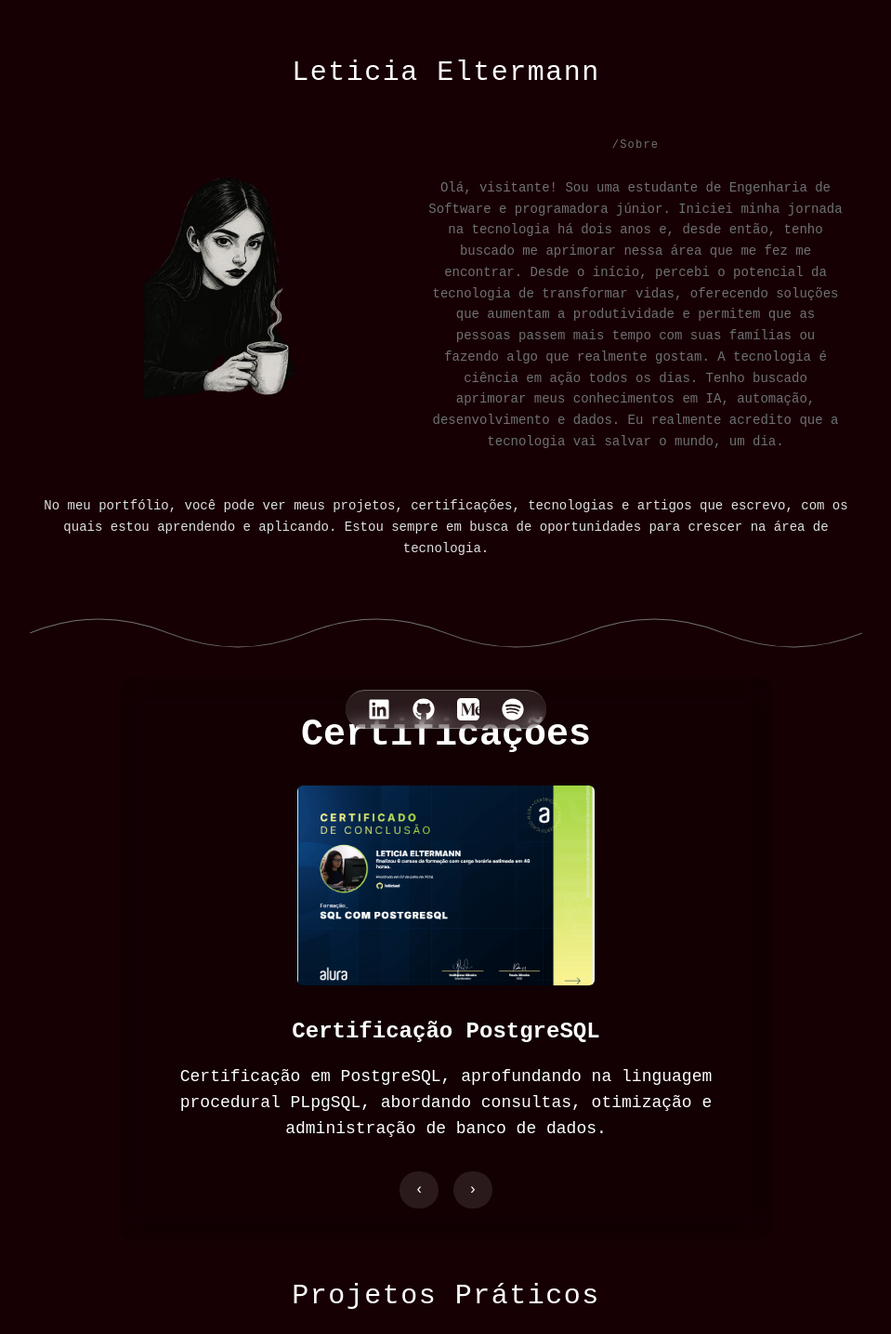
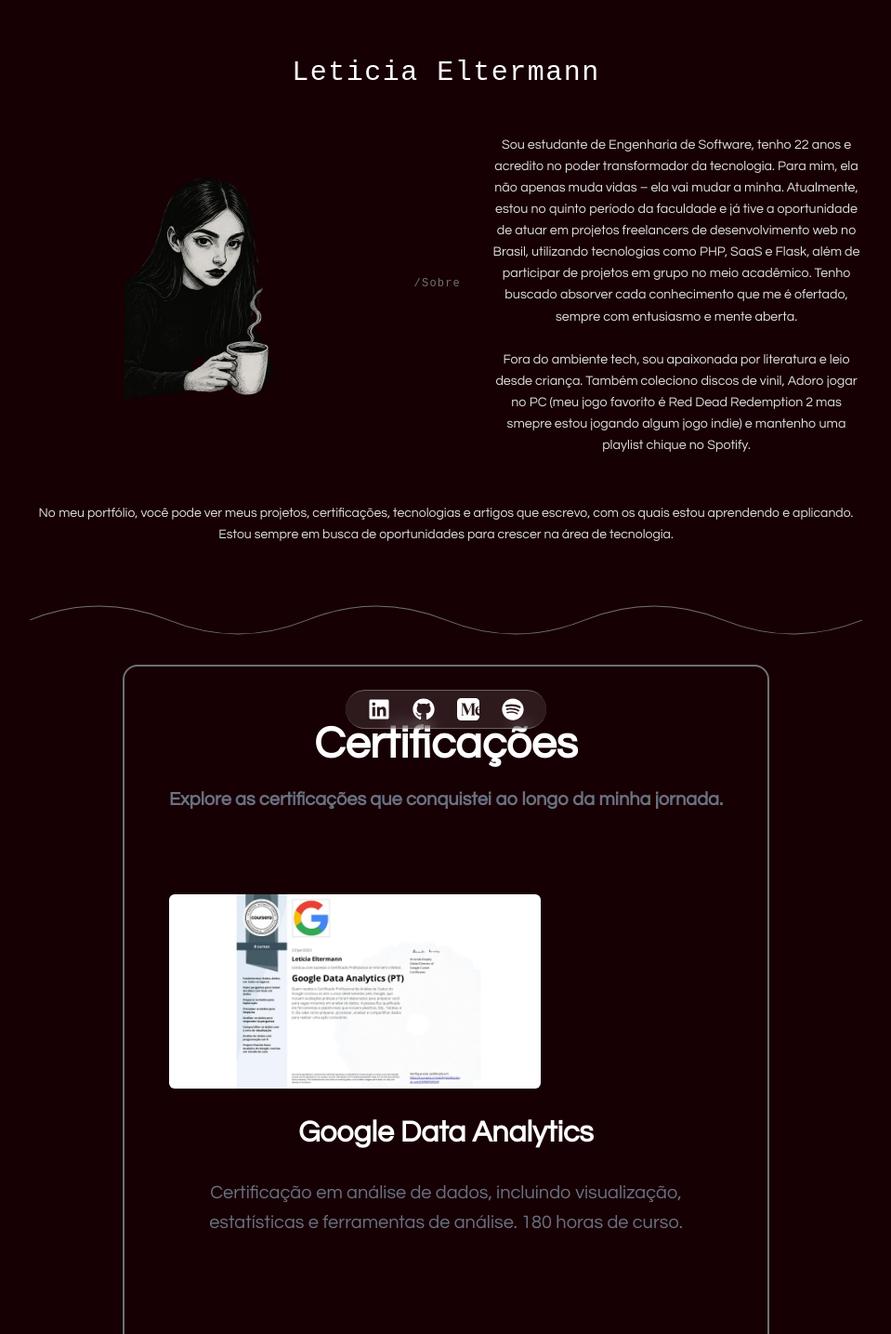
Before and after one commit to leticiael/meuportifolio, a Next.js app: page / in a window 1280 px wide. Shown: the top 1435 px of the page at 93% size, without its empty margins (160-1119 px from the left). Built offline with nearby package versions, Linux system fonts and the light colour scheme.

Commit message:
quartoo commit

```diff
--- a/src/components/About.tsx
+++ b/src/components/About.tsx
@@ -3,21 +3,26 @@
       <section className="flex flex-col items-center text-center mt-[2.5rem] px-[1rem]">
         <h1 className="text-white text-[1.875rem] mb-[1.5rem] tracking-wider">Leticia Eltermann</h1>
 
-        <div className="flex flex-col md:flex-row items-center max-w-[56rem]">
+        <div className="flex flex-col md:flex-row items-center max-w-[56rem] gap-[2rem]">
           <img
             src="/coffeme.png"
             alt="Letícia"
-            className="w-[24rem] h-[24rem] object-contain rounded mb-[1rem] md:mb-0 md:mr-[1.5rem] transition-transform duration-500 hover:scale-110 hover:rotate-3 hover:shadow-lg"
-          />
 
-          <div className="text-[0.875rem] text-[#6f7173] leading-relaxed max-w-[28rem]">
-            <p className="text-[0.75rem] mb-[1.5rem] text-[#6f7173] tracking-widest">/Sobre</p>
-            Olá, visitante! Sou uma estudante de Engenharia de Software e programadora júnior. Iniciei minha jornada na tecnologia há dois anos e, desde então, tenho buscado me aprimorar nessa área que me fez me encontrar. Desde o início, percebi o potencial da tecnologia de transformar vidas, oferecendo soluções que aumentam a produtividade e permitem que as pessoas passem mais tempo com suas famílias ou fazendo algo que realmente gostam. A tecnologia é ciência em ação todos os dias. Tenho buscado aprimorar meus conhecimentos em IA, automação, desenvolvimento e dados. Eu realmente acredito que a tecnologia vai salvar o mundo, um dia.
+            className="w-[24rem] h-[24rem] object-contain rounded transition-transform duration-500 hover:scale-110 hover:rotate-3 hover:shadow-lg"
+          /> <p className="text-[0.75rem] mb-[1.5rem] tracking-widest ">/Sobre</p>
 
-</div>
+
+          <div className="text-[0.890rem] text-[#e0e0e0] leading-relaxed max-w-[25rem] font-[Questrial]">
+
+            Sou estudante de Engenharia de Software, tenho 22 anos e acredito no poder transformador da tecnologia. Para mim, ela não apenas muda vidas – ela vai mudar a minha. Atualmente, estou no quinto período da faculdade e já tive a oportunidade de atuar em projetos freelancers de desenvolvimento web no Brasil, utilizando tecnologias como PHP, SaaS e Flask, além de participar de projetos em grupo no meio acadêmico.
+            Tenho buscado absorver cada conhecimento que me é ofertado, sempre com entusiasmo e mente aberta.
+                <br />
+            <br />
+            Fora do ambiente tech, sou apaixonada por literatura e leio desde criança. Também coleciono discos de vinil, Adoro jogar no PC (meu jogo favorito é Red Dead Redemption 2 mas smepre estou jogando algum jogo indie) e mantenho uma playlist chique no Spotify.
+          </div>
         </div>
 
-        <div className="mt-6 text-[0.875rem] text-[#e0e0e0] leading-relaxed max-w-[56rem]">
+        <div className="mt-8 text-[0.875rem] text-[#e0e0e0] leading-relaxed max-w-[56rem] font-[Questrial]">
           <p>
             No meu portfólio, você pode ver meus projetos, certificações, tecnologias e artigos que escrevo, com os quais estou aprendendo e aplicando. Estou sempre em busca de oportunidades para crescer na área de tecnologia.
           </p>
--- a/src/components/Certifications.tsx
+++ b/src/components/Certifications.tsx
@@ -10,7 +10,7 @@
   },
   {
     title: "Certificação PostgreSQL",
-    text: "Certificação em PostgreSQL, aprofundando na linguagem procedural PLpgSQL, abordando consultas, otimização e administração de banco de dados.",
+    text: "Certificação em PostgreSQL, aprofundando na linguagem procedural PLpgSQL.",
     image: "/postgrec.png",
   },
   {
@@ -28,13 +28,12 @@
   const next = () => setIndex((i) => (i + 1) % certifications.length);
   const prev = () => setIndex((i) => (i - 1 + certifications.length) % certifications.length);
 
-  // Intersection Observer para detectar quando o carrossel entra na viewport
   useEffect(() => {
     const observer = new IntersectionObserver(
       ([entry]) => {
         setIsVisible(entry.isIntersecting);
       },
-      { threshold: 0.1 } // Ativa quando 10% do elemento está visível
+      { threshold: 0.1 }
     );
 
     if (sectionRef.current) {
@@ -51,43 +50,56 @@
   useEffect(() => {
     if (!isVisible) return;
 
-    const interval = setInterval(next, 5000);
+    const interval = setInterval(next, 7000);
     return () => clearInterval(interval);
   }, [isVisible]);
 
   return (
     <div
       ref={sectionRef}
-      className="w-full max-w-[50rem] mx-auto p-[2rem] text-white bg-black/20 backdrop-blur-md rounded-2xl shadow-lg"
+      className="w-full max-w-[60rem] mx-auto p-[3rem] text-white rounded-2xl shadow-lg font-[Questrial] border-[2px] border-[#6f7173] relative"
     >
-      <h2 className="text-[2.5rem] font-bold mb-[1.5rem] text-center">Certificações</h2>
+      {/* Título maior */}
+      <h2 className="text-[3rem] font-bold mb-[2rem] text-center ">
+        Certificações
+        <span className="block text-[1.25rem] text-gray-500 font-[Questrial] mt-[0.5rem]">
+          Explore as certificações que conquistei ao longo da minha jornada.
+        </span>
+      </h2>
 
-      <div className="flex flex-col items-center gap-[2rem] transition-all duration-500 ease-in-out">
-        <img
-          src={certifications[index].image}
-          alt={certifications[index].title}
-          className="w-[20rem] h-auto object-contain rounded-md shadow-md"
-        />
-        <div className="text-center">
-          <h3 className="text-[1.5rem] font-semibold mb-[1rem]">
-            {certifications[index].title}
-          </h3>
-          <p className="text-[1.125rem] leading-[1.75rem] max-w-[40rem]">
-            {certifications[index].text}
-          </p>
-        </div>
+      <div className="relative w-full h-[30rem] flex items-center justify-center overflow-hidden">
+        {certifications.map((cert, i) => (
+          <div
+            key={i}
+            className={`absolute transition-all duration-1000 ease-in-out ${
+              i === index ? "opacity-100 translate-x-0" : "opacity-0 translate-x-[100%]"
+            }`}
+          >
+            <img
+              src={cert.image}
+              alt={cert.title}
+              className="w-[25rem] h-auto object-contain rounded-md shadow-md"
+            />
+            <div className="text-center mt-6">
+              <h3 className="text-[2rem] font-semibold mb-[1.5rem] font-[Questrial]">{cert.title}</h3>
+              <p className="text-[1.25rem] leading-[2rem] max-w-[50rem] text-gray-500 font-[Questrial]">
+                {cert.text}
+              </p>
+            </div>
+          </div>
+        ))}
       </div>
 
-      <div className="flex justify-center gap-[1rem] mt-[2rem]">
+      <div className="flex justify-center gap-[1.5rem] mt-[3rem]">
         <button
           onClick={prev}
-          className="px-[1rem] py-[0.5rem] bg-white/10 rounded-full transition-all duration-300 hover:bg-gradient-to-r hover:from-[#4a1c1c] hover:to-[#1a0000] hover:text-white hover:scale-110"
+          className="px-[1.5rem] py-[0.75rem] bg-white/10 rounded-full transition-all duration-300 hover:bg-gradient-to-r hover:from-[#4a1c1c] hover:to-[#1a0000] hover:text-white hover:scale-110 text-[1.5rem]"
         >
           ‹
         </button>
         <button
           onClick={next}
-          className="px-[1rem] py-[0.5rem] bg-white/10 rounded-full transition-all duration-300 hover:bg-gradient-to-r hover:from-[#4a1c1c] hover:to-[#1a0000] hover:text-white hover:scale-110"
+          className="px-[1.5rem] py-[0.75rem] bg-white/10 rounded-full transition-all duration-300 hover:bg-gradient-to-r hover:from-[#4a1c1c] hover:to-[#1a0000] hover:text-white hover:scale-110 text-[1.5rem]"
         >
           ›
         </button>
--- a/src/components/Footer.tsx
+++ b/src/components/Footer.tsx
@@ -37,7 +37,7 @@
           SQL
         </span>
       </div>
-      <p>Sempre aprendendo, sempre criando. Obrigado por visitar!</p>
+      <p>Sempre aprendendo, sempre criando. Obrigada por visitar!</p>
     </footer>
   );
 }
```
